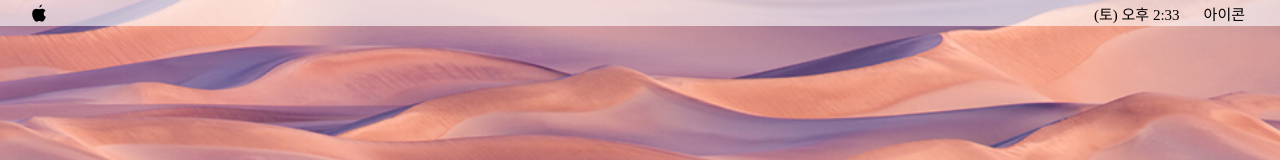
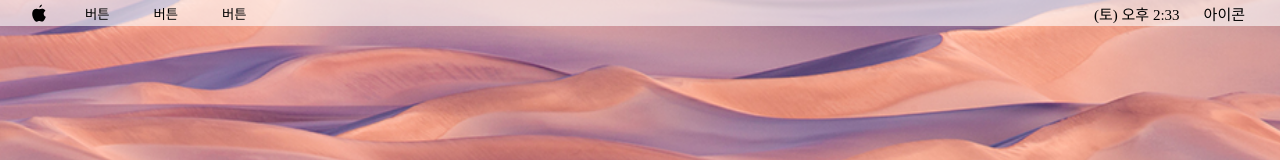
Before and after one commit to paerck25/MacOS-Clone, a React (Create React App) app: page / in a window 1280 px wide. Shown: the top 160 px of the page. Built offline with nearby package versions, Linux system fonts and the light colour scheme.

Commit message:
renew dropdown

```diff
--- a/src/components/BottomMenu/BottomMenu.css
+++ b/src/components/BottomMenu/BottomMenu.css
@@ -29,19 +29,17 @@
     border-radius: 7px 7px 0px 0px;
     overflow: hidden;
     visibility: hidden;
-    transition: height 0.5s, visibility 0.55s, overflow 0.55s 0.55s;
+    transition: height 0.5s, visibility 0.55s;
 }
 
 .bottom-menu-container:hover{
     visibility: visible;
-    overflow: visible;
     height: 75px;
 }
 
 
 .bottom-menu-container.hover{
     visibility: visible;
-    overflow: visible;
     height: 75px;
 }
 
--- /dev/null
+++ b/src/components/Navigation/DropDown/DropDown.css
@@ -0,0 +1,35 @@
+.dropdown{
+    height: inherit;
+}
+
+.dropdown-btn{
+    display: block;
+    border: none;
+    outline: none;
+    background-color: inherit;
+    height: inherit;
+    padding: 0px 10px;
+}
+
+.dropdown-btn:focus{
+    background-color: rgb(22, 111, 245);
+    color: white;
+}
+
+.dropdown-list{
+    background-color: rgba(255, 255, 255, 0.5);
+    display: inline-block;
+    list-style: none;
+    border-radius: 0px 0px 4px 4px;
+    font-size: 15px;
+    position: absolute;
+}
+
+.dropdown-list > li {
+    padding: 5px 20px;
+}
+
+.dropdown-list > li:hover{
+    background-color: rgb(22, 111, 245);
+    color: white;
+}
--- /dev/null
+++ b/src/components/Navigation/DropDown/DropDown.tsx
@@ -0,0 +1,49 @@
+import React, { useState, useEffect } from 'react';
+import './DropDown.css';
+
+type propsType = {
+    name: string;
+
+}
+
+const DropDown = () => {
+
+    const [open, setOpen] = useState(false);
+
+    const onClickOpen = () => {
+        setOpen(true);
+    }
+
+    const onClickClose = () => {
+        setOpen(false);
+    }
+
+    useEffect(() => {
+        document.body.addEventListener('click', onClickClose);
+        return () => {
+            document.body.removeEventListener('click', onClickClose);
+        }
+    }, [])
+
+    return (
+        <div className="dropdown">
+            <button className="dropdown-btn" onClick={onClickOpen}>
+                버튼
+            </button>
+            {
+                open
+                    ?
+                    <ul className="dropdown-list">
+                        <li>list1</li>
+                        <li>list2</li>
+                        <li>list3</li>
+                        <li>list4</li>
+                    </ul>
+                    :
+                    null
+            }
+        </div>
+    )
+}
+
+export default DropDown
--- /dev/null
+++ b/src/components/Navigation/DropDown/index.tsx
@@ -0,0 +1,3 @@
+import DropDown from './DropDown';
+
+export default DropDown;
--- a/src/components/Navigation/Navigation.tsx
+++ b/src/components/Navigation/Navigation.tsx
@@ -1,5 +1,6 @@
 import React, { useEffect, useState } from 'react';
 import Clock from './Clock';
+import DropDown from './DropDown';
 import './Navigation.css';
 
 
@@ -50,6 +51,9 @@ const Navigation: React.FC = () => {
         <div className="nav-root">
             <nav>
                 {printMenu}
+                <DropDown/>
+                <DropDown/>
+                <DropDown/>
                 <div className="clock">
                     <Clock />
                 </div>
```
Also changed, not shown: src/hooks/useDraggable.ts (added, +10 -0 lines).
